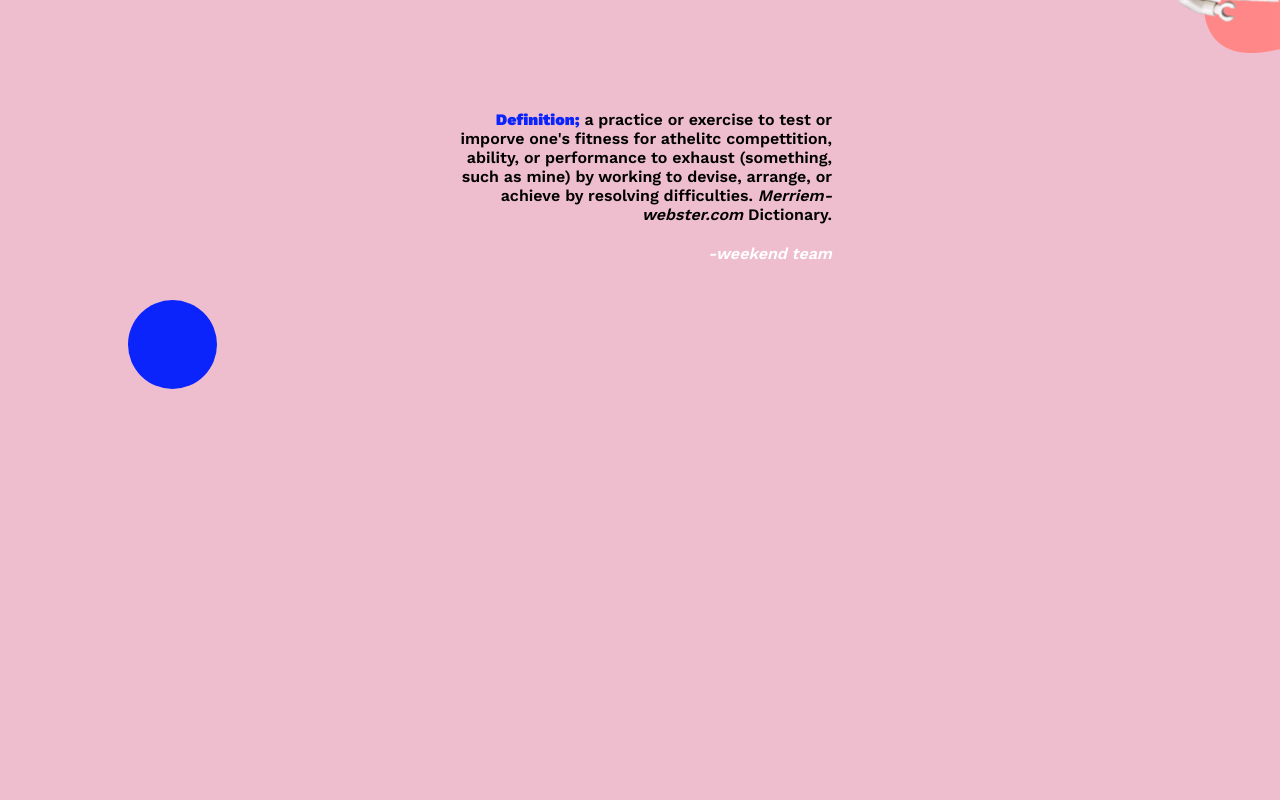
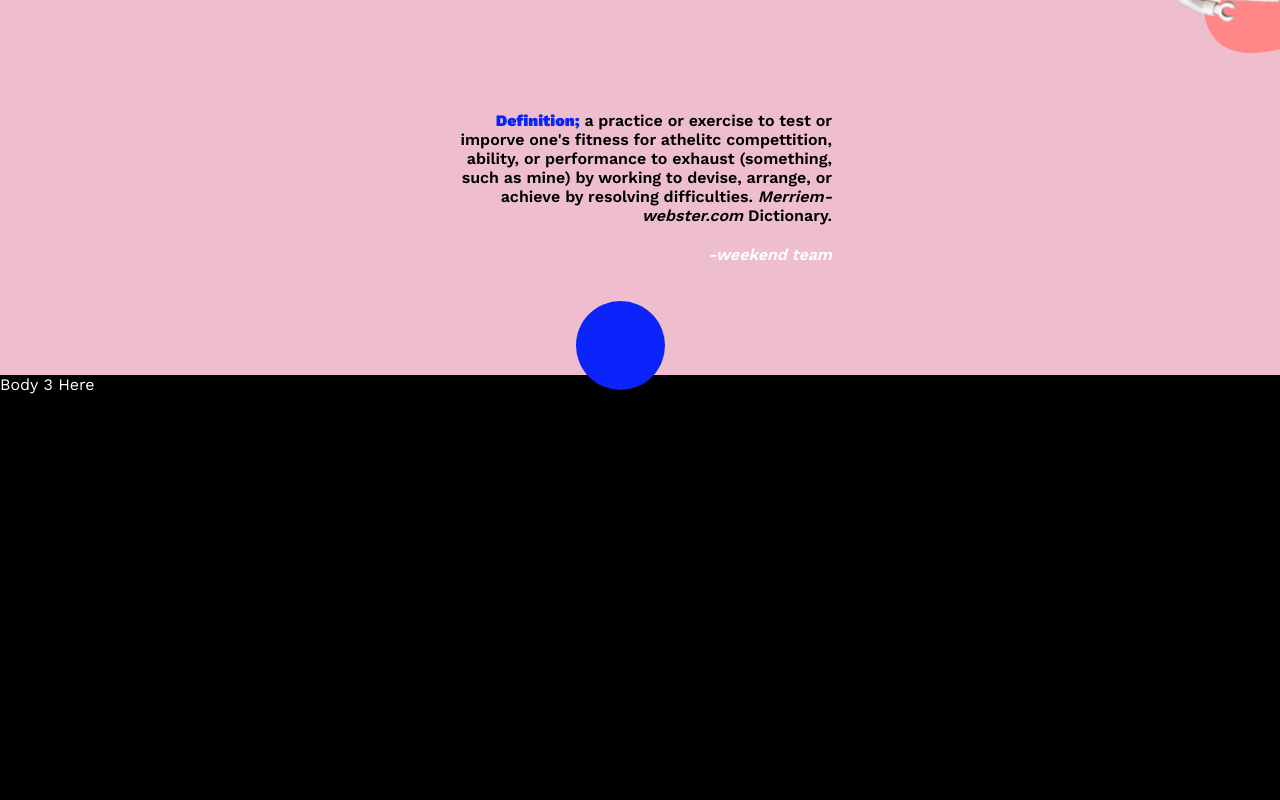
Before and after one commit to drfrostongithub/mobileToWeb, a React (Create React App) app: page / in a window 1280 px wide. Shown: the part 1385-2185 px from the top of the page. Built offline with nearby package versions, Linux system fonts and the light colour scheme.

Commit message:
body 3 now

```diff
--- a/src/App.scss
+++ b/src/App.scss
@@ -41,9 +41,9 @@ strong {
 .App {
   position: relative;
   min-height: calc(
-    100vh + 110px
+    100vh + 5rem
   ); /* Fallback for browsers that do not support Custom Properties */
-  min-height: calc((var(--vh, 1vh) * 100) + 110px);
+  min-height: calc((var(--vh, 1vh) * 100) + 5rem);
 
   #background1 {
     background: url("../src/components/img/modal1.svg") no-repeat;
@@ -55,6 +55,7 @@ strong {
 
   #background2 {
     background-color: #eebece;
+    // min-height: calc(25vw + 10rem);
     min-height: inherit;
   }
   #background3 {
@@ -67,9 +68,9 @@ strong {
 @media only screen and (orientation: landscape) {
   .App {
     min-height: calc(
-      200vh + 110px
+      200vh + 10rem
     ); /* Fallback for browsers that do not support Custom Properties */
-    min-height: calc((var(--vh, 1vh) * 200) + 110px);
+    min-height: calc((var(--vh, 1vh) * 200) + 10rem);
   }
 }
 
@@ -79,6 +80,11 @@ strong {
     #background1 {
       background-position: top;
       background-size: cover;
+      min-height: 100vw;
+    }
+
+    #background2 {
+      min-height: calc(25vw + 10rem);
     }
   }
 }
@@ -105,3 +111,4 @@ strong {
 @import "./components/_scss/Body.scss";
 @import "./components/_scss/Footer.scss";
 @import "./components/_scss/Body2.scss";
+@import "./components/_scss/Body3.scss";
--- a/src/components/_jsapp/Body2.js
+++ b/src/components/_jsapp/Body2.js
@@ -23,9 +23,10 @@ const Body2 = () => {
           <i>-weekend team</i>
         </p>
       </div>
-      <img src={BlueDot}
-        className="bluedot"
-        alt='bluedot' />
+      <div className="bluedot">
+        <img src={BlueDot}
+          alt='bluedot' />
+      </div>
     </div>
   );
 };
--- a/src/components/_scss/Body2.scss
+++ b/src/components/_scss/Body2.scss
@@ -10,6 +10,7 @@
   }
 
   .quote {
+    // border: 1px solid black;
     margin: 0 10%;
     text-align: right;
     display: grid;
@@ -26,7 +27,8 @@
   }
 
   .bluedot {
-    padding: 0 10%;
+    // border: 1px solid black;
+    margin: 0 10%;
   }
 }
 
@@ -37,19 +39,9 @@
     .quote {
       margin: 0 35%;
     }
+
+    .bluedot {
+      padding: 0 35%;
+    }
   }
 }
-
-// @media only screen and (device-width: 768px) {
-//   /* For general iPad layouts */
-//   footer {
-//     position: absolute;
-//   }
-// }
-
-// @media only screen and (min-width: 1024px) and (max-height: 1366px) and (-webkit-min-device-pixel-ratio: 1.5) and (hover: none) {
-//   // Ipad Pro
-//   footer {
-//     position: absolute;
-//   }
-// }
--- a/src/components/_scss/Body3.scss
+++ b/src/components/_scss/Body3.scss
@@ -1,2 +1,3 @@
 .body3 {
+  color: #ffffff;
 }
```
